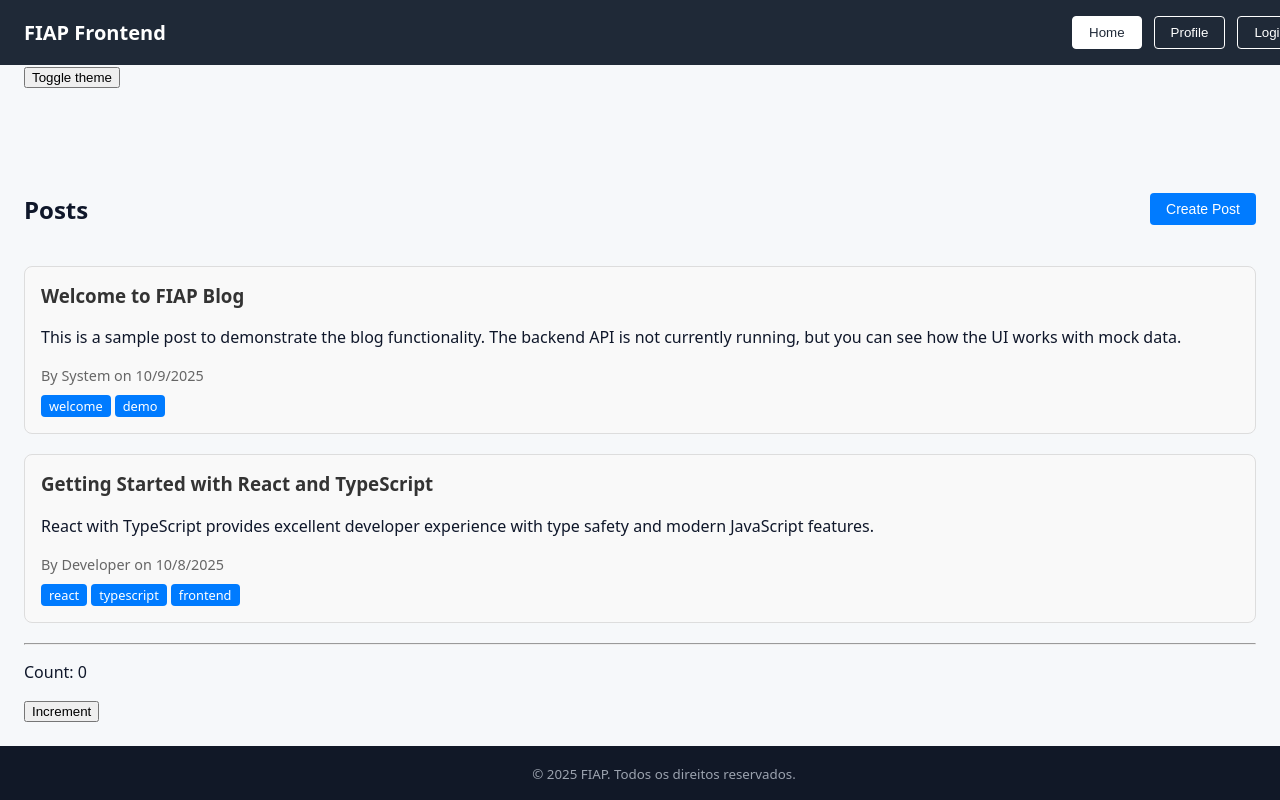
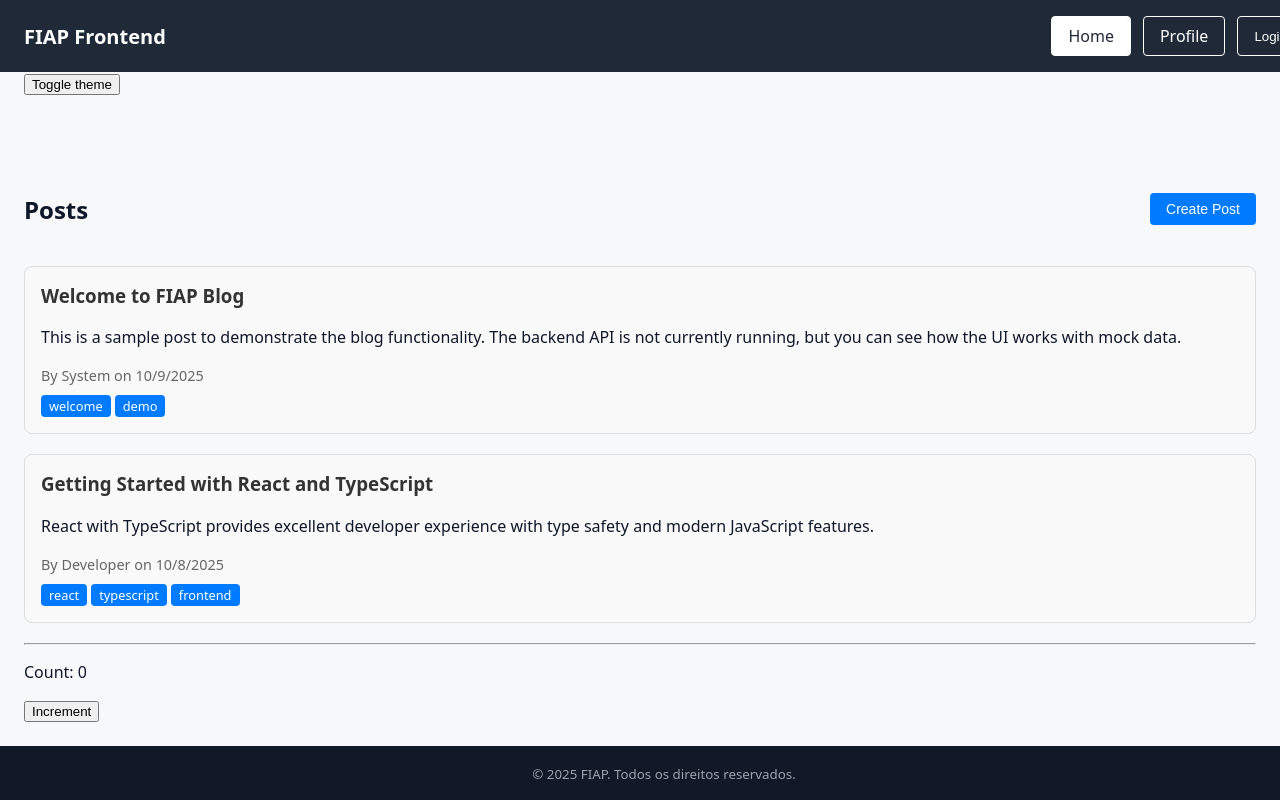
Before and after one commit to MauGx3/fiap-pt-fsdt, a React (Vite) app in the folder tech_challenge1/frontend/: page / in a window 1280 px wide. Shown: the top 800 px of the page. Built offline with nearby package versions, Linux system fonts and the light colour scheme; no server answers.

Commit message:
feat: integrate react-router for navigation; add ErrorPage component and update Header for routing

```diff
--- a/tech_challenge1/frontend/package.json
+++ b/tech_challenge1/frontend/package.json
@@ -12,6 +12,7 @@
         "react": "^18.2.0",
         "react-dom": "^18.2.0",
         "react-hot-toast": "^2.6.0",
+        "react-router-dom": "^6.30.1",
         "styled-components": "^5.3.11"
     },
     "devDependencies": {
--- a/tech_challenge1/frontend/src/App.tsx
+++ b/tech_challenge1/frontend/src/App.tsx
@@ -1,10 +1,12 @@
-import React, { useEffect, useState } from 'react'
-import styled, { createGlobalStyle } from 'styled-components'
+import React, { useEffect } from 'react'
+import { createGlobalStyle } from 'styled-components'
+import { BrowserRouter, Routes, Route } from 'react-router-dom'
 import { useTheme } from './theme/ThemeContext'
 import Header from './components/header/Header'
 import Main from './components/main/Main'
 import UserProfile from './components/userProfile/UserProfile'
 import Footer from './components/footer/Footer'
+import ErrorPage from './components/ErrorPage'
 import './App.css'
 
 const Global = createGlobalStyle<{ theme: any }>`
@@ -13,23 +15,34 @@ const Global = createGlobalStyle<{ theme: any }>`
 
 export default function App(): JSX.Element {
   const { theme, toggle } = useTheme()
-  const [currentView, setCurrentView] = useState<'home' | 'profile'>('home')
 
   useEffect(() => {
     console.log('App mounted')
   }, [])
 
   return (
-    <>
+    <BrowserRouter>
       <Global theme={theme} />
       <div className="app">
-        <Header currentView={currentView} onViewChange={setCurrentView} />
+        <Header />
         <div className="toolbar">
           <button onClick={toggle}>Toggle theme</button>
         </div>
-        {currentView === 'home' ? <Main /> : <UserProfile />}
+        <Routes>
+          <Route path="/" element={<Main />} />
+          <Route path="/profile" element={<UserProfile />} />
+          <Route
+            path="*"
+            element={
+              <ErrorPage
+                title="404 - Page not found"
+                message="The page you requested does not exist."
+              />
+            }
+          />
+        </Routes>
         <Footer />
       </div>
-    </>
+    </BrowserRouter>
   )
 }
--- a/tech_challenge1/frontend/src/components/ErrorPage.tsx
+++ b/tech_challenge1/frontend/src/components/ErrorPage.tsx
@@ -1,4 +1,5 @@
 import React from 'react'
+import { useNavigate } from 'react-router-dom'
 import styles from './ErrorPage.module.css'
 
 interface ErrorPageProps {
@@ -14,6 +15,8 @@ export default function ErrorPage({
     onRetry,
     showHomeButton = true
 }: ErrorPageProps) {
+    const navigate = useNavigate()
+
     return (
         <div className={styles.container}>
             <div className={styles.content}>
@@ -29,7 +32,7 @@ export default function ErrorPage({
                     {showHomeButton && (
                         <button
                             className={styles.homeButton}
-                            onClick={() => window.location.href = '/'}
+                            onClick={() => navigate('/')}
                         >
                             Go Home
                         </button>
--- a/tech_challenge1/frontend/src/components/header/Header.module.css
+++ b/tech_challenge1/frontend/src/components/header/Header.module.css
@@ -19,7 +19,8 @@
   gap: 12px;
 }
 
-.nav button {
+.nav button,
+.nav a {
   background: transparent;
   border: 1px solid #ffffff;
   color: #ffffff;
@@ -27,13 +28,19 @@
   border-radius: 4px;
   cursor: pointer;
   transition: background-color 0.2s;
+  text-decoration: none;
+  display: inline-flex;
+  align-items: center;
+  justify-content: center;
 }
 
-.nav button:hover {
+.nav button:hover,
+.nav a:hover {
   background: rgba(255, 255, 255, 0.1);
 }
 
-.nav button.active {
+.nav button.active,
+.nav a.active {
   background: #ffffff;
   color: #1f2937;
 }
--- a/tech_challenge1/frontend/src/components/header/Header.tsx
+++ b/tech_challenge1/frontend/src/components/header/Header.tsx
@@ -2,16 +2,13 @@ import React, { useState } from 'react'
 import styles from './Header.module.css'
 import { authAPI, isAuthenticated } from '../../api'
 import toast from 'react-hot-toast'
+import { NavLink, useNavigate } from 'react-router-dom'
 
-interface HeaderProps {
-  currentView: 'home' | 'profile'
-  onViewChange: (view: 'home' | 'profile') => void
-}
-
-export default function Header({ currentView, onViewChange }: HeaderProps) {
+export default function Header() {
   const [showAuth, setShowAuth] = useState(false)
   const [isLogin, setIsLogin] = useState(true)
   const [authData, setAuthData] = useState({ name: '', email: '', password: '' })
+  const navigate = useNavigate()
 
   const handleAuth = async (e: React.FormEvent) => {
     e.preventDefault()
@@ -27,9 +24,10 @@ export default function Header({ currentView, onViewChange }: HeaderProps) {
         })
         toast.success('Registered successfully!')
       }
+
       setShowAuth(false)
       setAuthData({ name: '', email: '', password: '' })
-      window.location.reload() // Refresh to update auth state
+      navigate(0)
     } catch (err: any) {
       console.error('Auth error:', err)
       if (err.code === 'ECONNREFUSED' || err.message?.includes('Network Error')) {
@@ -46,12 +44,14 @@ export default function Header({ currentView, onViewChange }: HeaderProps) {
     try {
       await authAPI.logout()
       toast.success('Logged out successfully!')
-      window.location.reload()
+      navigate('/')
+      navigate(0)
     } catch (err: any) {
       console.error('Logout error:', err)
       // Fallback for demo
       toast.success('Logged out (demo mode)!')
-      window.location.reload()
+      navigate('/')
+      navigate(0)
     }
   }
 
@@ -59,18 +59,19 @@ export default function Header({ currentView, onViewChange }: HeaderProps) {
     <header className={styles.header}>
       <h1>FIAP Frontend</h1>
       <nav className={styles.nav}>
-        <button
-          className={currentView === 'home' ? styles.active : ''}
-          onClick={() => onViewChange('home')}
+        <NavLink
+          to="/"
+          end
+          className={({ isActive }) => (isActive ? styles.active : '')}
         >
           Home
-        </button>
-        <button
-          className={currentView === 'profile' ? styles.active : ''}
-          onClick={() => onViewChange('profile')}
+        </NavLink>
+        <NavLink
+          to="/profile"
+          className={({ isActive }) => (isActive ? styles.active : '')}
         >
           Profile
-        </button>
+        </NavLink>
         {isAuthenticated() ? (
           <button onClick={handleLogout}>Logout</button>
         ) : (
```
Also changed, not shown: 1 other file (tests, documents, lock files or other folders).
